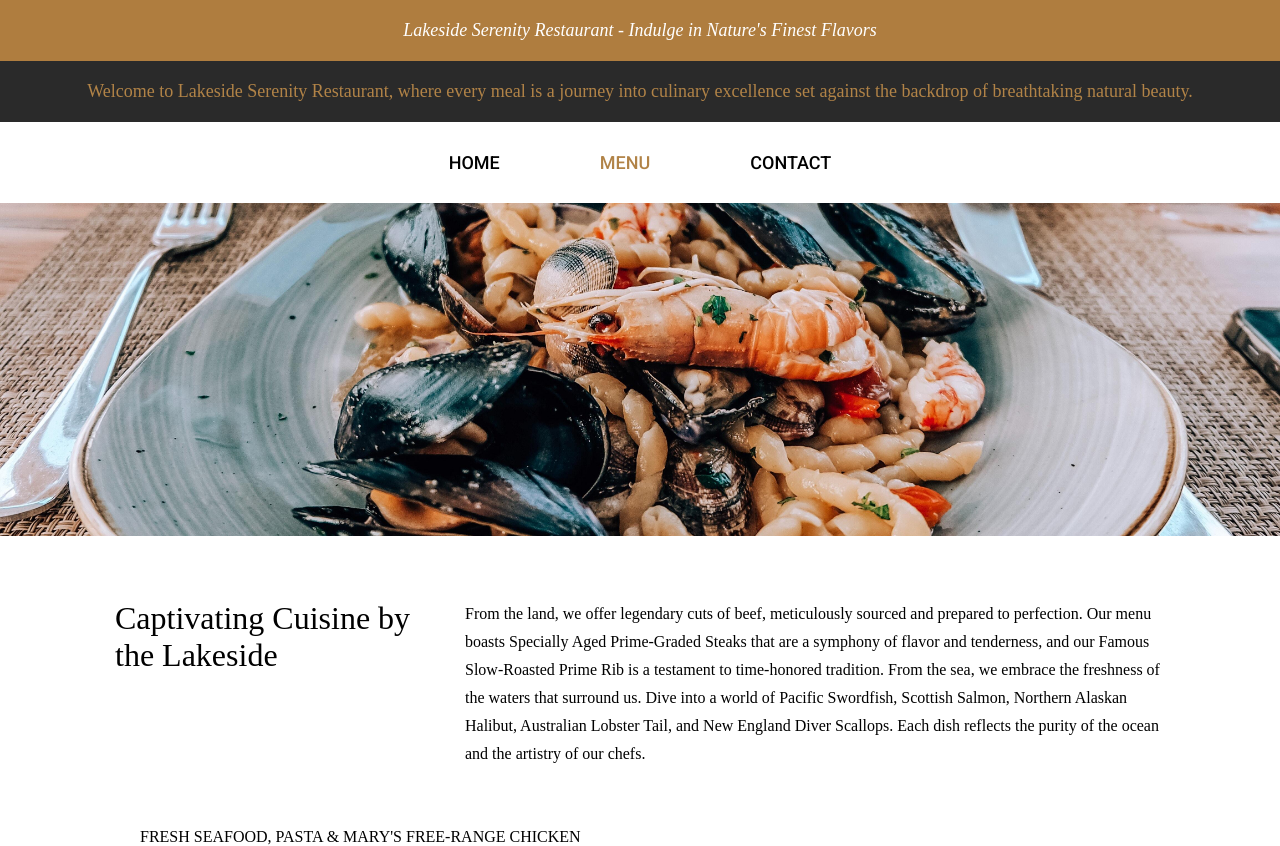
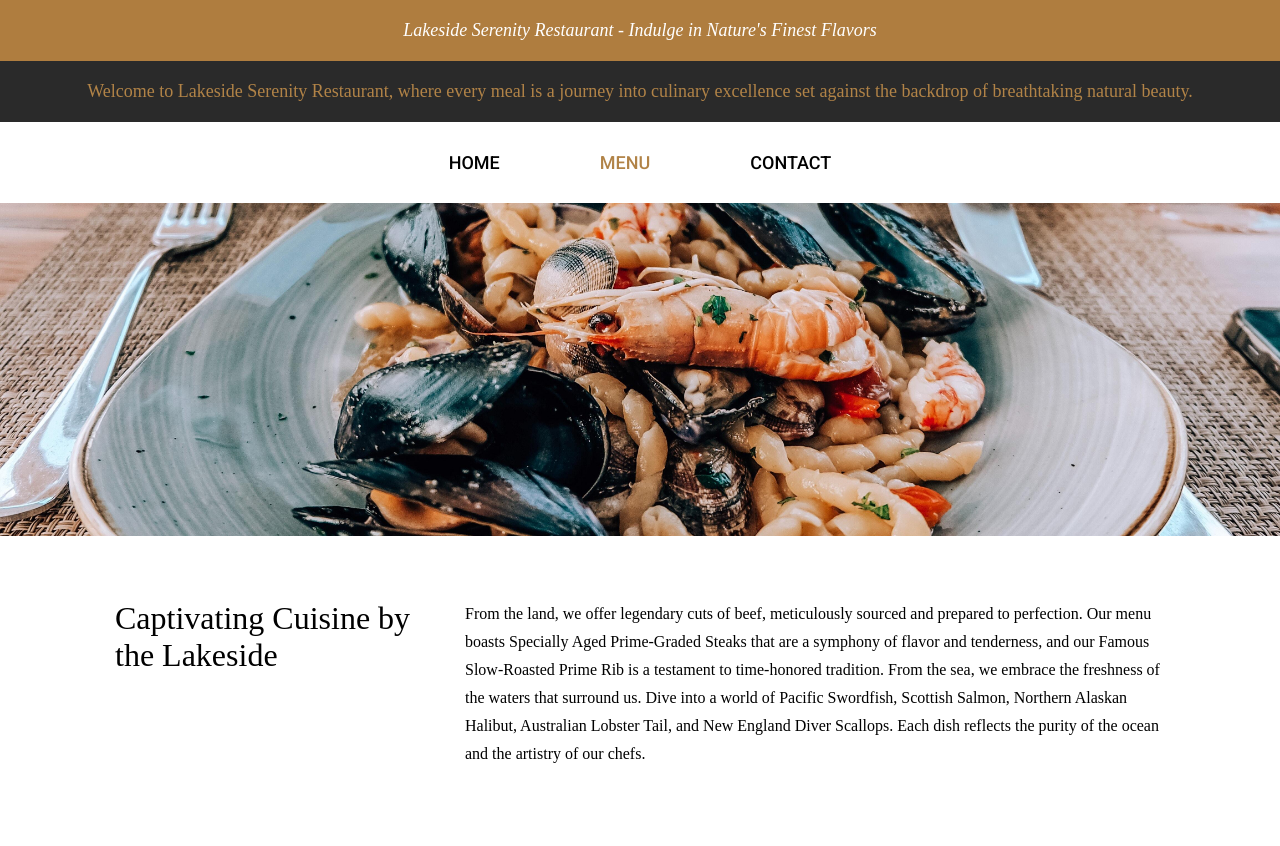
Before and after one commit to FuMinHuang/odin-restaurant-page, a website built with webpack: page dist/index.html in a window 1280 px wide. Both pictures are taken after a click on the button "MENU". Built offline with nearby package versions, Linux system fonts and the light colour scheme.

Commit message:
Moved files to dist folder

```diff
--- a/src/addDescription1.js
+++ b/src/addDescription1.js
@@ -26,9 +26,9 @@ export function addDescription1() {
     img2.classList.add("icon");
     img3.classList.add("icon");
 
-    img1.src = "../src/star-solid.svg";
-    img2.src = "../src/shrimp-solid.svg";
-    img3.src = "../src/wine-glass-solid.svg";
+    img1.src = "./images/star-solid.svg";
+    img2.src = "./images/shrimp-solid.svg";
+    img3.src = "./images/wine-glass-solid.svg";
 
     let box1P1 = document.createElement("div");
     let box1P2 = document.createElement("div");
--- a/src/addHero.js
+++ b/src/addHero.js
@@ -4,7 +4,7 @@ export function addHero() {
     hero.classList.add("hero");
 
     let img = document.createElement("img");
-    img.src = "../src/restaurant.jpg";
+    img.src = "./images/restaurant.jpg";
 
     bodyContent.append(hero);
     hero.append(img);
--- a/src/addMenuDetails.js
+++ /dev/null
@@ -1,18 +0,0 @@
-export function addMenuDetails() {
-    let bodyContent = document.querySelector(".bodyContent");
-
-    let menuBox = document.createElement("div");
-    menuBox.setAttribute("class", "menuBox");
-
-    let menu = document.createElement("div");
-    menu.setAttribute("class", "menu");
-
-    let menuHeader = document.createElement("div");
-    menuHeader.setAttribute("class", "menuHeader");
-    menuHeader.append("FRESH SEAFOOD, PASTA & MARY'S FREE-RANGE CHICKEN");
-
-
-    menu.append(menuHeader);
-    menuBox.append(menu);
-    bodyContent.append(menuBox);
-}
--- a/src/addMenuHero.js
+++ b/src/addMenuHero.js
@@ -9,7 +9,7 @@ export function addMenuHero() {
     menuHero.classList.add("menuHero");
 
     let img = document.createElement("img");
-    img.src = "../src/menuhero.jpg";
+    img.src = "./images/menuhero.jpg";
 
     menuHero.append(img);
 
--- a/src/index.js
+++ b/src/index.js
@@ -18,3 +18,5 @@ homeBtn.addEventListener("click", function() {homePageLoad()});
 
 const menuBtn = document.getElementById("menu");
 menuBtn.addEventListener("click", function() {menuPageLoad()});
+
+console.log("Test");
--- a/src/menu.js
+++ b/src/menu.js
@@ -1,5 +1,4 @@
 import { addMenuHero } from "./addMenuHero";
-import { addMenuDetails } from "./addMenuDetails";
 
 export function menuPageLoad() {
     let bodyContent = document.querySelector(".bodyContent");
@@ -9,5 +8,4 @@ export function menuPageLoad() {
     };
 
     addMenuHero();
-    addMenuDetails();
 };
--- a/webpack.config.js
+++ b/webpack.config.js
@@ -1,7 +1,10 @@
 const path = require('path');
 
 module.exports = {
+  mode: 'development',
   entry: './src/index.js',
+  devtool: 'inline-source-map',
+
   output: {
     filename: 'main.js',
     path: path.resolve(__dirname, 'dist'),
```
Also changed, not shown: package.json (+9 -1 lines), dist/images/menuhero.jpg (renamed from src/menuhero.jpg), dist/images/restaurant.jpg (renamed from src/restaurant.jpg), dist/images/shrimp-solid.svg (renamed from src/shrimp-solid.svg), dist/images/shrimp.png (renamed from src/shrimp.png), dist/images/star-solid.svg (renamed from src/star-solid.svg), dist/images/wine-glass-solid.svg (renamed from src/wine-glass-solid.svg), dist/images/wine.png (renamed from src/wine.png), dist/index.html, dist/main.js, dist/style.css, 1 other file.
